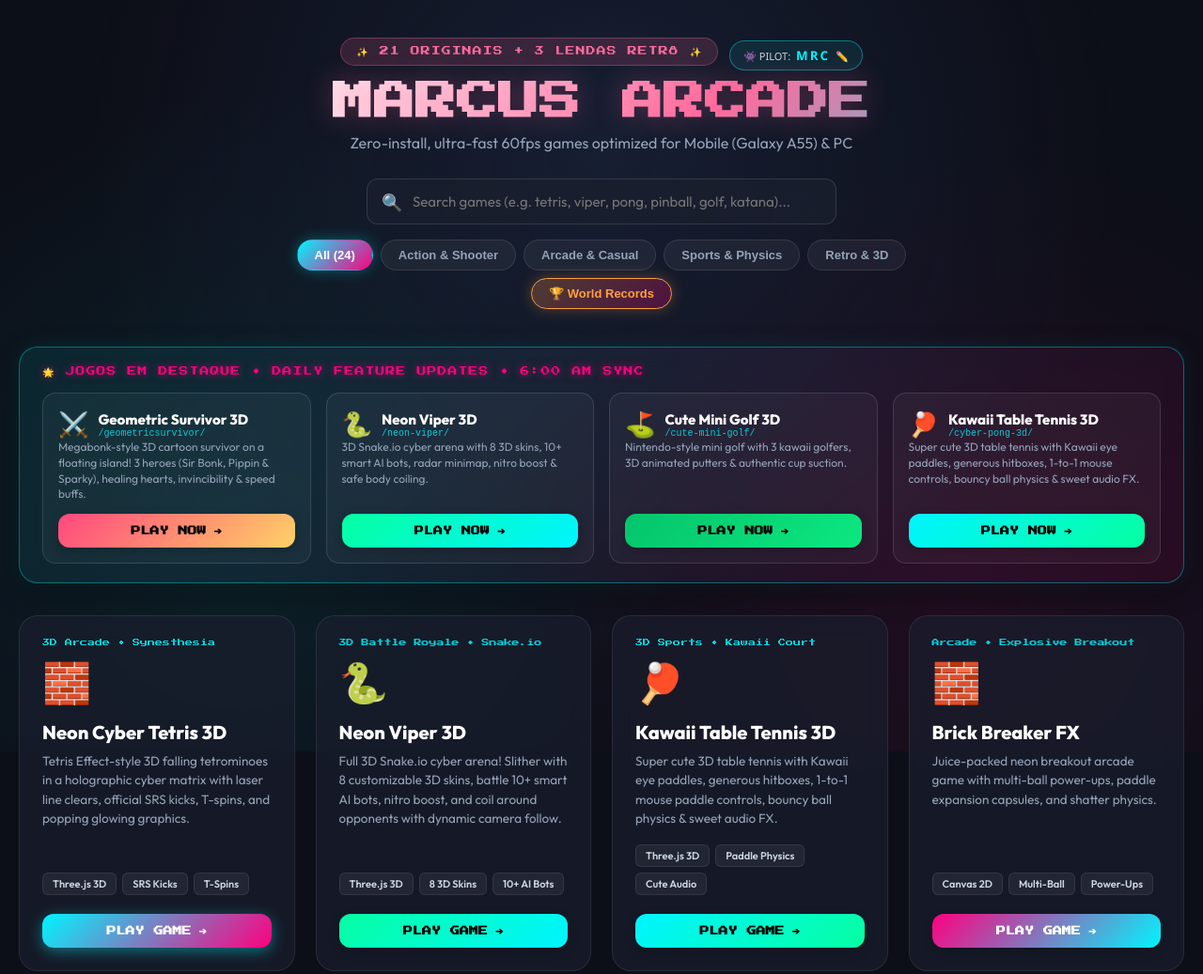
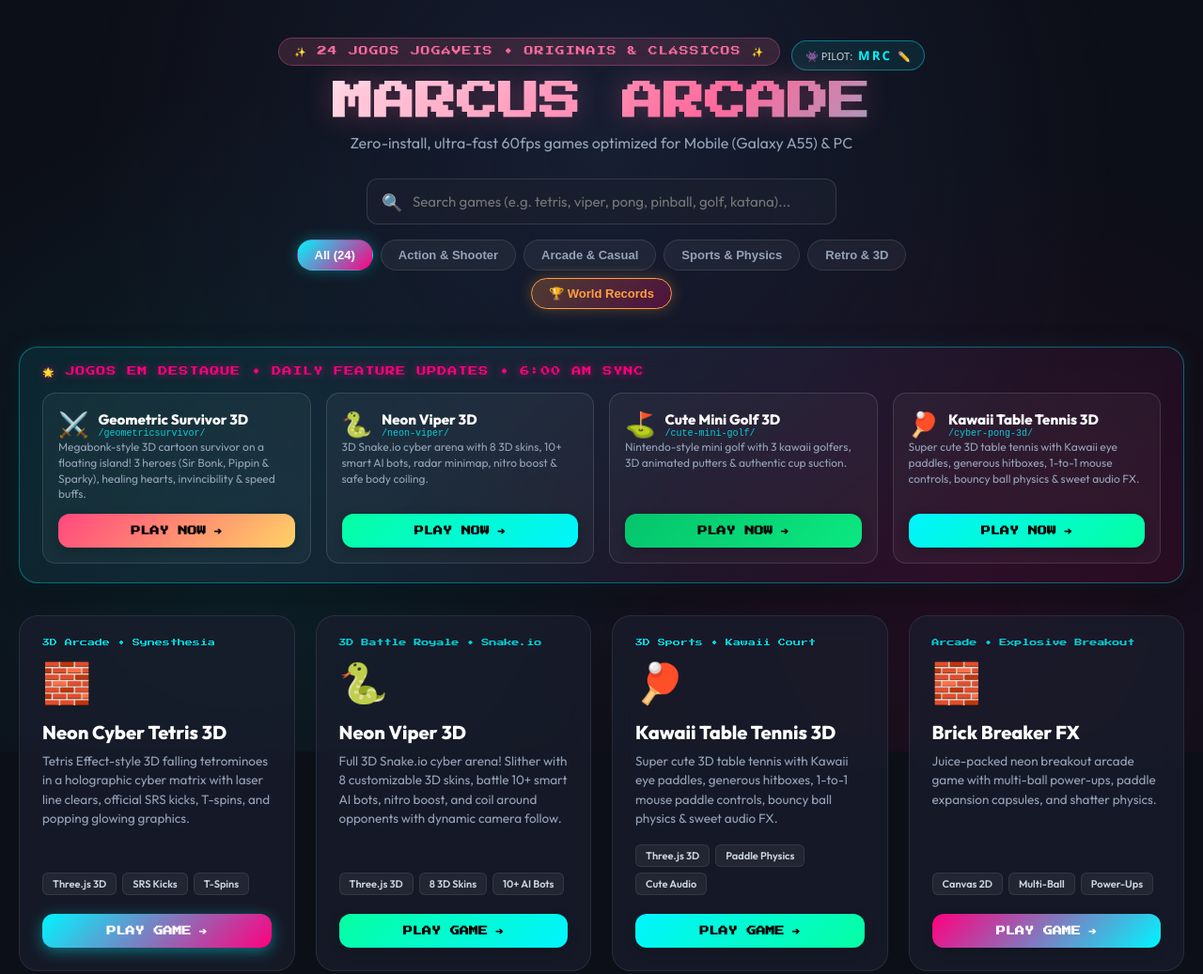
Before and after one commit to marcuscaiado/marcus-arcade, a website built with Vite: page index.html in a window 1280 px wide. Shown: the top 1037 px of the page at 94% size. Built offline with nearby package versions, Linux system fonts and the light colour scheme; no server answers.

```diff
--- a/index.html
+++ b/index.html
@@ -35,7 +35,7 @@
       <!-- Arcade Header -->
       <header class="arcade-header">
         <div style="display: flex; align-items: center; justify-content: center; gap: 12px; flex-wrap: wrap; margin-bottom: 8px;">
-          <div class="header-badge">✨ 21 ORIGINAIS + 3 LENDAS RETRÔ ✨</div>
+          <div class="header-badge">✨ 24 JOGOS JOGÁVEIS • ORIGINAIS & CLÁSSICOS ✨</div>
           <button class="pilot-badge" id="hub-pilot-btn" title="Click to customize your 3-letter Arcade Nickname (e.g. MRC, ACE, NEO)">
             <span style="font-size: 11px; opacity: 0.8;">👾 PILOT:</span>
             <span id="hub-pilot-tag" style="color: #00f5ff; font-weight: 900; letter-spacing: 2px;">MRC</span>
--- a/src/main.js
+++ b/src/main.js
@@ -6,6 +6,15 @@
   const searchInput = document.getElementById('game-search');
   const filterBtns = document.querySelectorAll('.filter-btn');
   const cards = document.querySelectorAll('.game-card');
+  const headerBadge = document.querySelector('.header-badge');
+  const allFilterBtn = document.querySelector('.filter-btn[data-filter="all"]');
+
+  if (headerBadge) {
+    headerBadge.textContent = `✨ ${cards.length} JOGOS JOGÁVEIS • ORIGINAIS & CLÁSSICOS ✨`;
+  }
+  if (allFilterBtn) {
+    allFilterBtn.textContent = `All (${cards.length})`;
+  }
 
   let currentCategory = 'all';
   let searchQuery = '';
```
